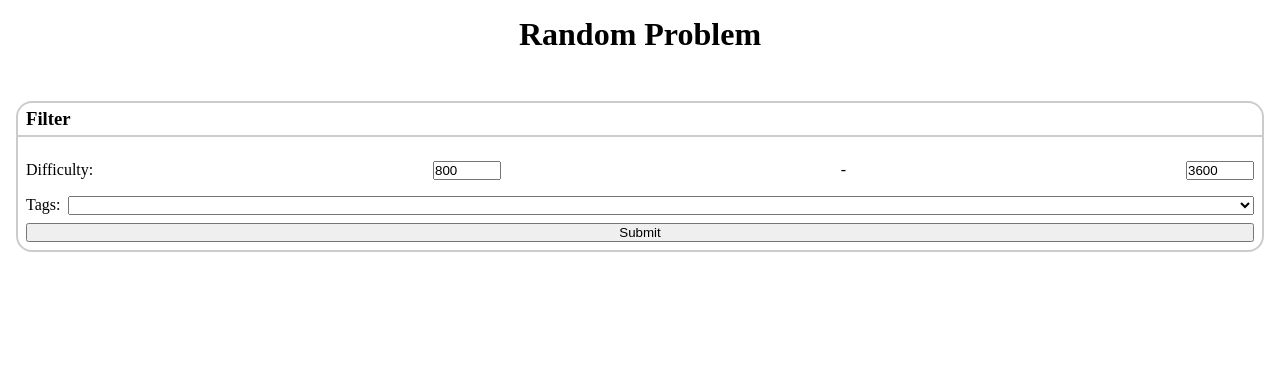
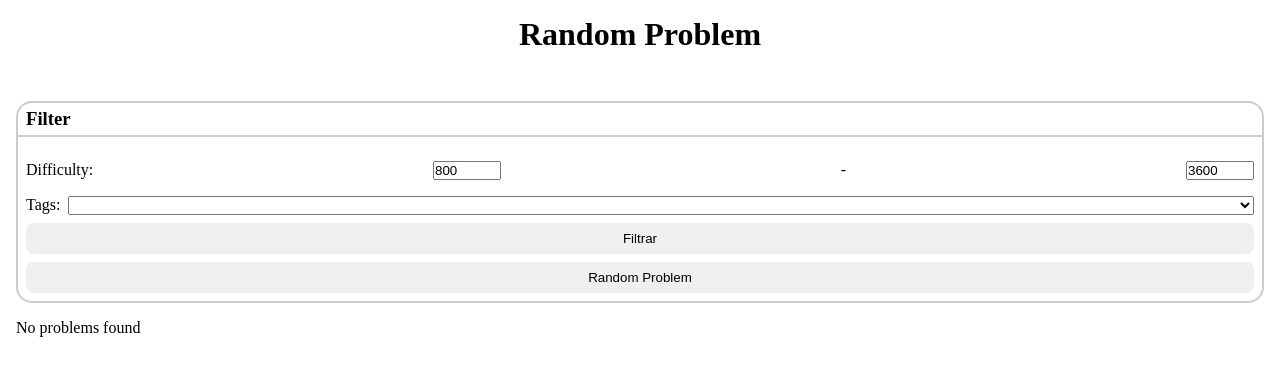
Before and after one commit to gabriel-pantojab/training-icpc, an Angular app: page / in a window 1280 px wide. Shown: the top 376 px of the page. Built offline with nearby package versions, Linux system fonts and the light colour scheme.

Commit message:
[ADD] filter problems

```diff
--- a/src/app/app.component.css
+++ b/src/app/app.component.css
@@ -61,3 +61,15 @@
   flex-wrap: wrap;
   gap: 0.3rem;
 }
+
+.btn-form {
+  width: 100%;
+  padding: 0.5rem;
+  border: none;
+  border-radius: 0.5rem;
+  cursor: pointer;
+}
+
+.btn-form:active {
+  transform: scale(0.95);
+}
--- a/src/app/app.component.html
+++ b/src/app/app.component.html
@@ -175,8 +175,23 @@
           </select>
         </div>
 
-        <button>Submit</button>
+        <button class="btn-form btn-filter">Filtrar</button>
+        <button class="btn-form btn-random-problem">Random Problem</button>
       </form>
+    </section>
+
+    <section class="problems-container">
+      <ng-template [ngIf]="problems && problems.length > 0">
+        <code *ngFor="let problem of problems">
+          <pre>
+            {{ problem | json }}
+          </pre>
+        </code>
+      </ng-template>
+      <div *ngIf="!problems" class="problems-container__loading">
+        Loading....
+      </div>
+      <div *ngIf="problems && problems.length === 0">No problems found</div>
     </section>
   </main>
 </div>
--- a/src/app/app.component.ts
+++ b/src/app/app.component.ts
@@ -1,6 +1,6 @@
 import { Component } from '@angular/core';
 import { FormGroup, FormControl } from '@angular/forms';
-import { CodeforcesService } from './services/codeforces.service';
+import { CodeforcesService, Problem } from './services/codeforces.service';
 
 @Component({
   selector: 'app-root',
@@ -10,6 +10,7 @@ import { CodeforcesService } from './services/codeforces.service';
 export class AppComponent {
   title = 'random-problem';
   tagList: string[] = [];
+  problems: Problem[] | null = [];
   filterForm: FormGroup;
 
   constructor(private codeforcesService: CodeforcesService) {
@@ -26,7 +27,20 @@ export class AppComponent {
     });
   }
 
-  onSubmit(event: Event) {}
+  onSubmit(event: Event) {
+    event.preventDefault();
+    this.problems = null;
+    const { minDifficulty, maxDifficulty } = this.filterForm.value;
+    this.codeforcesService
+      .getProblemsByTagsAndDifficulty({
+        tags: this.tagList,
+        minDifficulty,
+        maxDifficulty,
+      })
+      .then((problems) => {
+        this.problems = problems;
+      });
+  }
 
   removeTag(tag: string) {
     this.tagList = this.tagList.filter((t) => t !== tag);
--- a/src/app/services/codeforces.service.ts
+++ b/src/app/services/codeforces.service.ts
@@ -1,6 +1,6 @@
 import { Injectable } from '@angular/core';
 
-interface Problem {
+export interface Problem {
   contestId: number;
   problemsetName: string;
   index: string;
```
